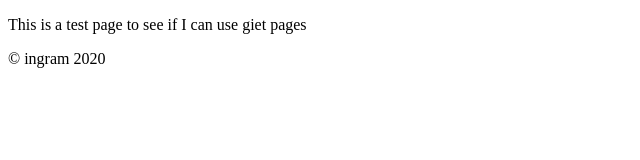
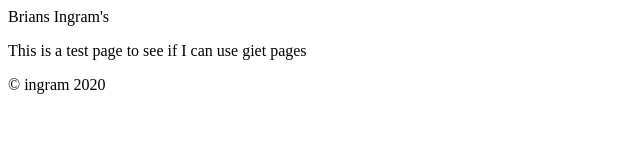
Before and after one commit to ingrambc/ingrambc.github.io, a plain HTML site: page index.html in a window 1280 px wide. Shown: the whole page, without its empty margins (0-640 px from the left). Drawn offline with Linux system fonts and the light colour scheme.

Commit message:
added header

```diff
--- a/index.html
+++ b/index.html
@@ -6,6 +6,9 @@
   <title>Brian's page</title>
 </head>
 <body>
+  <header>
+    Brians Ingram's
+  </header>
   <div>
     <p>This is a test page to see if I can use giet pages</p>
   </div>
```
